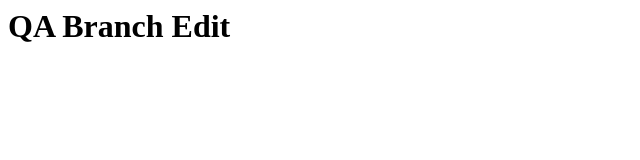
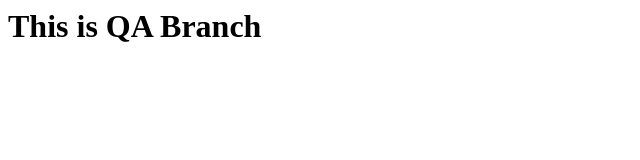
Before and after one commit to Thiseni-Nuda/SE-Assignment, a plain HTML site: page index.html in a window 1280 px wide. Shown: the whole page, without its empty margins (0-640 px from the left). Drawn offline with Linux system fonts and the light colour scheme.

Commit message:
Update index in qa

```diff
--- a/index.html
+++ b/index.html
@@ -1 +1 @@
-<h1>QA Branch Edit</h1>
+<h1>This is QA Branch</h1>
```
